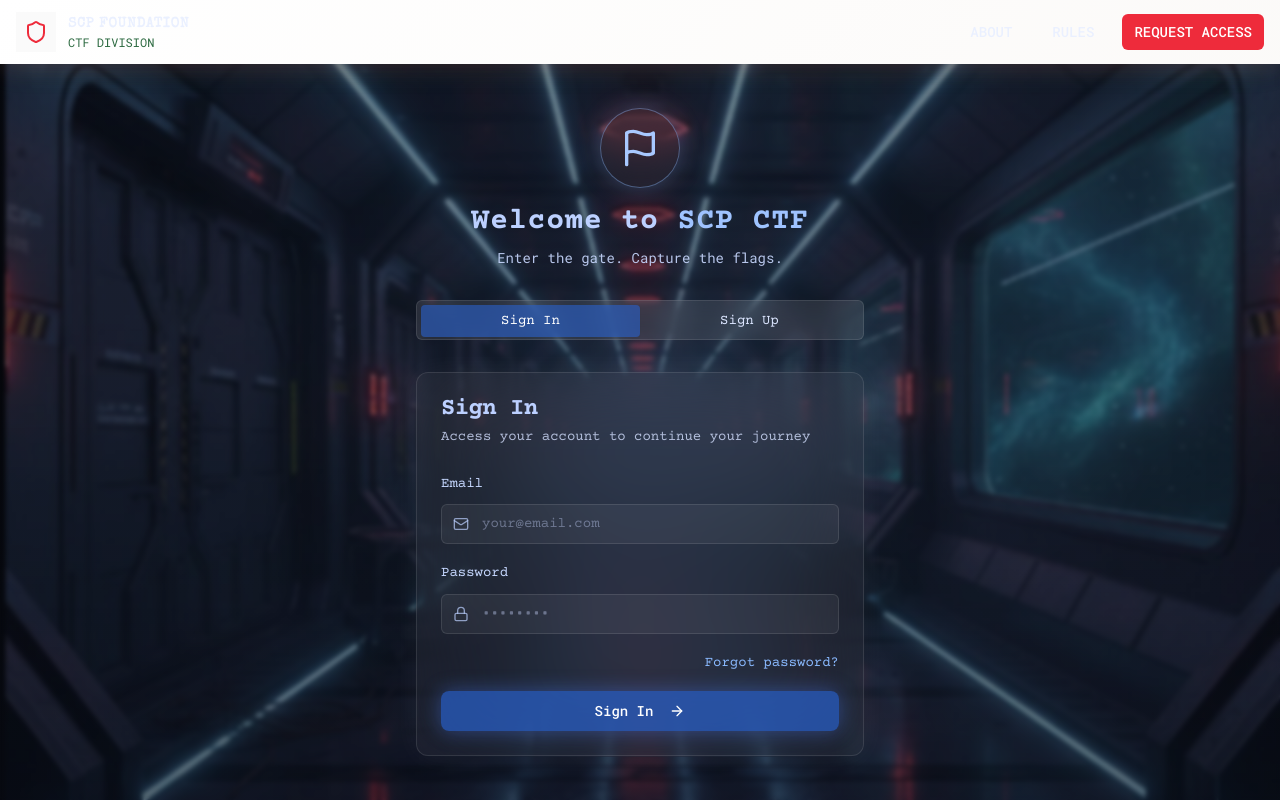
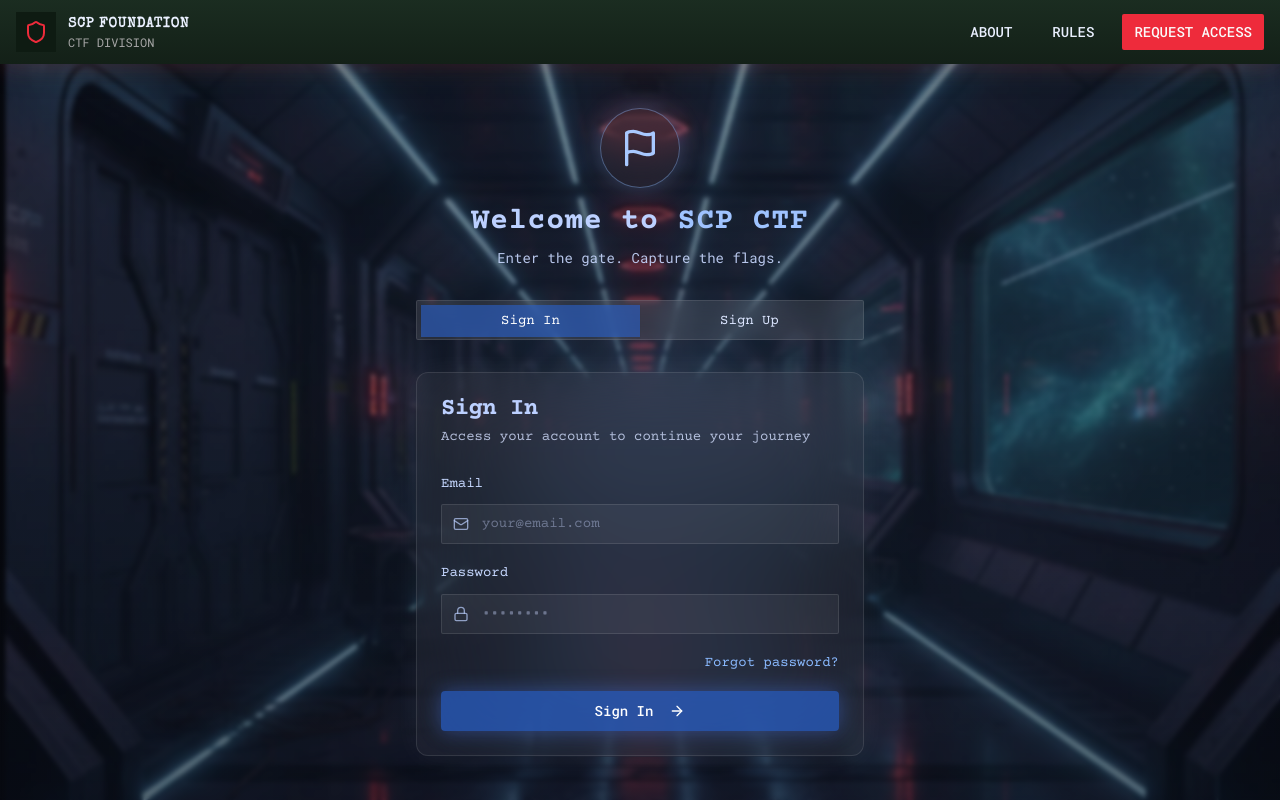
Before and after one commit to ScriptKiddie913/hax-gate-challenge, a React (Vite) app: page /auth in a window 1280 px wide. Built offline with nearby package versions, Linux system fonts and the light colour scheme; the HTML template or start-up script is replaced by a standard one.

Commit message:
Reverted to commit 06d39f9118620c8751afce14acc6c5cdadc46e9e

```diff
--- a/src/index.css
+++ b/src/index.css
@@ -2,72 +2,70 @@
 @tailwind components;
 @tailwind utilities;
 
-/* Merry Christmas CTF Design System - Festive & Joyful */
+/* SCP Foundation Design System - Christmas Containment Protocol */
 
 @layer base {
   :root {
-    /* Bright Merry Christmas Palette */
-    --background: 0 0% 98%;
-    --foreground: 140 60% 15%;
+    /* Christmas SCP Color Palette - Festive Containment Theme */
+    --background: 140 30% 8%;
+    --foreground: 0 0% 98%;
 
-    --card: 0 0% 100%;
-    --card-foreground: 140 60% 15%;
+    --card: 140 25% 12%;
+    --card-foreground: 0 0% 98%;
 
-    --popover: 0 0% 100%;
-    --popover-foreground: 140 60% 15%;
+    --popover: 140 25% 12%;
+    --popover-foreground: 0 0% 98%;
 
-    /* Bright Christmas Red Primary */
+    /* Christmas Red Primary - Festive Alert */
     --primary: 355 85% 55%;
-    --primary-foreground: 0 0% 100%;
-    --primary-glow: 355 95% 65%;
+    --primary-foreground: 0 0% 98%;
+    --primary-glow: 355 90% 65%;
 
-    /* Bright Christmas Green Secondary */
-    --secondary: 145 65% 45%;
-    --secondary-foreground: 0 0% 100%;
+    /* Christmas Green Secondary */
+    --secondary: 145 65% 35%;
+    --secondary-foreground: 0 0% 98%;
 
-    /* Light Muted - Soft cream backgrounds */
-    --muted: 30 20% 95%;
-    --muted-foreground: 140 40% 30%;
+    /* Muted - Dark evergreen backgrounds */
+    --muted: 140 20% 15%;
+    --muted-foreground: 0 0% 65%;
 
-    /* Bright Gold Accent - Shiny Ornament */
-    --accent: 45 100% 55%;
-    --accent-foreground: 140 60% 15%;
-    --accent-glow: 45 100% 70%;
+    /* Gold Accent - Christmas Ornament */
+    --accent: 45 100% 50%;
+    --accent-foreground: 140 30% 8%;
+    --accent-glow: 45 100% 60%;
 
-    /* Success - Bright Holly Green */
-    --success: 145 70% 50%;
-    --success-foreground: 0 0% 100%;
+    /* Success - Holly Green */
+    --success: 145 70% 45%;
+    --success-foreground: 0 0% 98%;
 
-    /* Destructive - Bright Candy Cane Red */
+    /* Destructive - Candy Cane Red */
     --destructive: 355 90% 60%;
-    --destructive-foreground: 0 0% 100%;
+    --destructive-foreground: 0 0% 98%;
 
     /* Borders & Inputs */
-    --border: 145 40% 80%;
-    --input: 0 0% 95%;
-    --ring: 45 100% 55%;
+    --border: 145 30% 25%;
+    --input: 140 20% 15%;
+    --ring: 45 100% 50%;
 
-    --radius: 0.5rem;  /* Softer, friendlier corners */
+    --radius: 0.25rem;  /* Slightly softer for festive feel */
 
-    /* Bright Christmas Gradients */
-    --gradient-hero: linear-gradient(180deg, hsl(355, 100%, 95%), hsl(145, 100%, 95%));
-    --gradient-card: linear-gradient(135deg, hsl(0, 0%, 100%), hsl(30, 30%, 98%));
-    --gradient-stamp: linear-gradient(45deg, hsl(355, 85%, 55%), hsl(355, 95%, 65%));
-    --gradient-gold: linear-gradient(135deg, hsl(45, 100%, 60%), hsl(35, 100%, 55%));
-    --gradient-festive: linear-gradient(90deg, hsl(355, 85%, 60%), hsl(145, 70%, 50%), hsl(45, 100%, 55%));
-    --gradient-snow: linear-gradient(180deg, hsl(0, 0%, 100%), hsl(200, 50%, 98%));
+    /* Christmas Gradients */
+    --gradient-hero: linear-gradient(180deg, hsl(140, 30%, 10%), hsl(140, 35%, 8%));
+    --gradient-card: linear-gradient(180deg, hsl(140, 25%, 14%), hsl(140, 25%, 10%));
+    --gradient-stamp: linear-gradient(45deg, hsl(355, 85%, 55%), hsl(355, 90%, 45%));
+    --gradient-gold: linear-gradient(135deg, hsl(45, 100%, 50%), hsl(35, 100%, 45%));
+    --gradient-festive: linear-gradient(90deg, hsl(355, 85%, 55%), hsl(145, 65%, 35%), hsl(45, 100%, 50%));
 
-    /* Bright Christmas Shadows - Cheerful glows */
-    --shadow-document: 0 4px 20px hsla(355, 85%, 55%, 0.15), 0 4px 30px hsla(145, 70%, 50%, 0.1);
-    --shadow-stamp: 0 0 0 3px hsl(355, 85%, 55%);
-    --shadow-gold: 0 0 25px hsla(45, 100%, 55%, 0.5), 0 0 50px hsla(45, 100%, 55%, 0.3);
-    --shadow-christmas: 0 0 40px hsla(355, 85%, 60%, 0.4), 0 0 70px hsla(145, 70%, 50%, 0.3);
-    --shadow-joy: 0 10px 40px hsla(355, 85%, 60%, 0.2), 0 0 60px hsla(45, 100%, 55%, 0.2);
+    /* Christmas Shadows - Festive glows */
+    --shadow-document: 0 4px 20px hsla(355, 85%, 55%, 0.15), 0 0 40px hsla(145, 65%, 35%, 0.1);
+    --shadow-stamp: inset 0 0 0 2px hsl(355, 85%, 55%);
+    --shadow-redacted: 0 0 10px hsl(355, 85%, 55%);
+    --shadow-gold: 0 0 20px hsla(45, 100%, 50%, 0.4), 0 0 40px hsla(45, 100%, 50%, 0.2);
+    --shadow-christmas: 0 0 30px hsla(355, 85%, 55%, 0.3), 0 0 60px hsla(145, 65%, 35%, 0.2);
 
     /* Animations */
     --transition-smooth: all 0.3s ease;
     --transition-fast: all 0.15s ease;
-    --transition-bounce: all 0.4s cubic-bezier(0.68, -0.55, 0.265, 1.55);
   }
 }
 
@@ -137,22 +135,7 @@
   .text-scp-red {
     color: hsl(var(--primary));
     font-weight: 700;
-    text-shadow: 0 0 20px hsl(var(--primary) / 0.3);
-  }
-
-  .text-christmas-red {
-    color: hsl(var(--primary));
-    font-weight: 700;
-  }
-
-  .text-christmas-green {
-    color: hsl(var(--secondary));
-    font-weight: 700;
-  }
-
-  .text-christmas-gold {
-    color: hsl(var(--accent));
-    font-weight: 700;
+    text-shadow: 0 0 20px hsl(var(--primary) / 0.5);
   }
 
   .glow-blue {
@@ -172,50 +155,20 @@
     background: repeating-linear-gradient(
       45deg,
       hsl(var(--primary)),
-      hsl(var(--primary)) 15px,
-      hsl(var(--secondary)) 15px,
-      hsl(var(--secondary)) 30px,
-      hsl(var(--accent)) 30px,
-      hsl(var(--accent)) 45px
+      hsl(var(--primary)) 10px,
+      hsl(var(--secondary)) 10px,
+      hsl(var(--secondary)) 20px,
+      hsl(var(--accent)) 20px,
+      hsl(var(--accent)) 30px
     );
-    height: 10px;
-    animation: christmas-shimmer 2s linear infinite;
+    height: 8px;
+    animation: christmas-shimmer 3s linear infinite;
   }
 
   @keyframes christmas-shimmer {
-    0% { filter: brightness(1.1) hue-rotate(0deg); }
-    50% { filter: brightness(1.3) hue-rotate(10deg); }
-    100% { filter: brightness(1.1) hue-rotate(0deg); }
-  }
-
-  .christmas-border {
-    border: 4px solid transparent;
-    background: linear-gradient(white, white) padding-box,
-                repeating-linear-gradient(
-                  45deg,
-                  hsl(var(--primary)),
-                  hsl(var(--primary)) 10px,
-                  hsl(var(--secondary)) 10px,
-                  hsl(var(--secondary)) 20px
-                ) border-box;
-  }
-
-  .bounce-in {
-    animation: bounce-in 0.6s cubic-bezier(0.68, -0.55, 0.265, 1.55);
-  }
-
-  @keyframes bounce-in {
-    0% {
-      transform: scale(0.3);
-      opacity: 0;
-    }
-    50% {
-      transform: scale(1.05);
-    }
-    100% {
-      transform: scale(1);
-      opacity: 1;
-    }
+    0% { filter: brightness(1) hue-rotate(0deg); }
+    50% { filter: brightness(1.2) hue-rotate(5deg); }
+    100% { filter: brightness(1) hue-rotate(0deg); }
   }
 
   .text-balance {
@@ -382,40 +335,12 @@
   }
 
   .christmas-lights {
-    animation: twinkle 1.5s ease-in-out infinite;
+    animation: twinkle 2s ease-in-out infinite;
   }
 
   @keyframes twinkle {
-    0%, 100% {
-      opacity: 1;
-      text-shadow: 0 0 15px currentColor, 0 0 25px currentColor;
-      transform: scale(1);
-    }
-    50% {
-      opacity: 0.6;
-      text-shadow: 0 0 8px currentColor;
-      transform: scale(0.95);
-    }
-  }
-
-  .jingle {
-    animation: jingle 0.5s ease-in-out;
-  }
-
-  @keyframes jingle {
-    0%, 100% { transform: rotate(0deg); }
-    25% { transform: rotate(-15deg); }
-    75% { transform: rotate(15deg); }
-  }
-
-  .present-shake {
-    animation: present-shake 0.8s ease-in-out infinite;
-  }
-
-  @keyframes present-shake {
-    0%, 100% { transform: translateX(0); }
-    25% { transform: translateX(-5px) rotate(-2deg); }
-    75% { transform: translateX(5px) rotate(2deg); }
+    0%, 100% { opacity: 1; text-shadow: 0 0 10px currentColor; }
+    50% { opacity: 0.4; text-shadow: 0 0 5px currentColor; }
   }
 
   .gold-shimmer {
@@ -437,16 +362,15 @@
   @keyframes festive-pulse {
     0%, 100% {
       box-shadow:
-        0 0 20px hsl(var(--primary) / 0.4),
-        0 0 35px hsl(var(--secondary) / 0.3),
-        0 0 50px hsl(var(--accent) / 0.2);
+        0 0 10px hsl(var(--primary) / 0.3),
+        0 0 20px hsl(var(--secondary) / 0.2),
+        0 0 30px hsl(var(--accent) / 0.1);
     }
     50% {
       box-shadow:
-        0 0 35px hsl(var(--primary) / 0.6),
-        0 0 50px hsl(var(--secondary) / 0.5),
-        0 0 70px hsl(var(--accent) / 0.4);
-      transform: scale(1.02);
+        0 0 20px hsl(var(--primary) / 0.5),
+        0 0 30px hsl(var(--secondary) / 0.3),
+        0 0 40px hsl(var(--accent) / 0.2);
     }
   }
 
```
